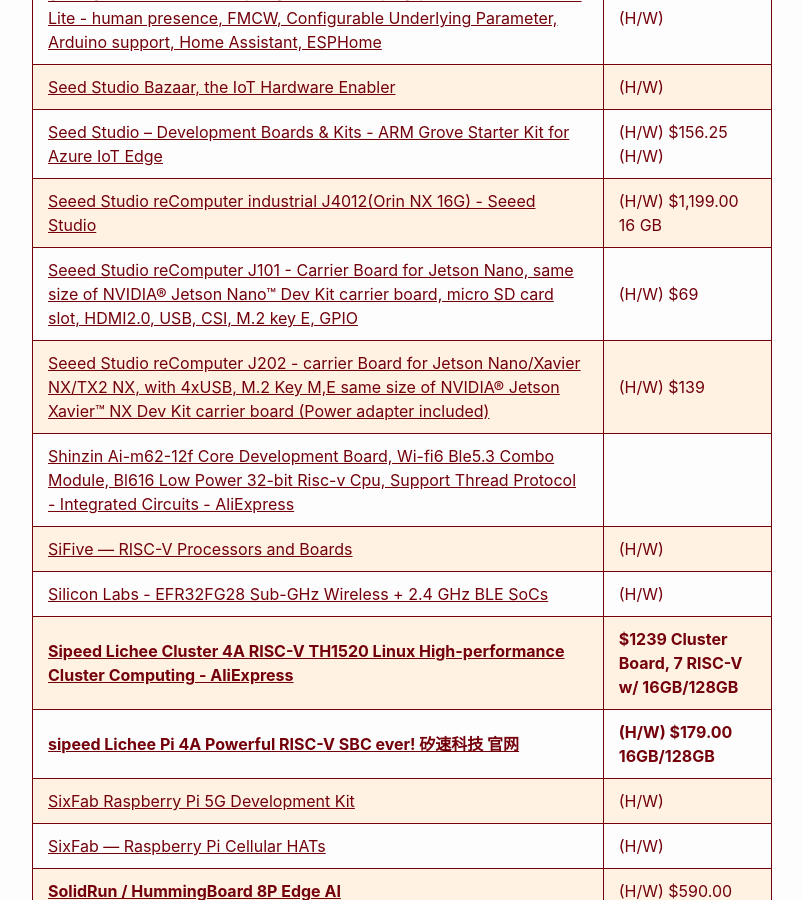
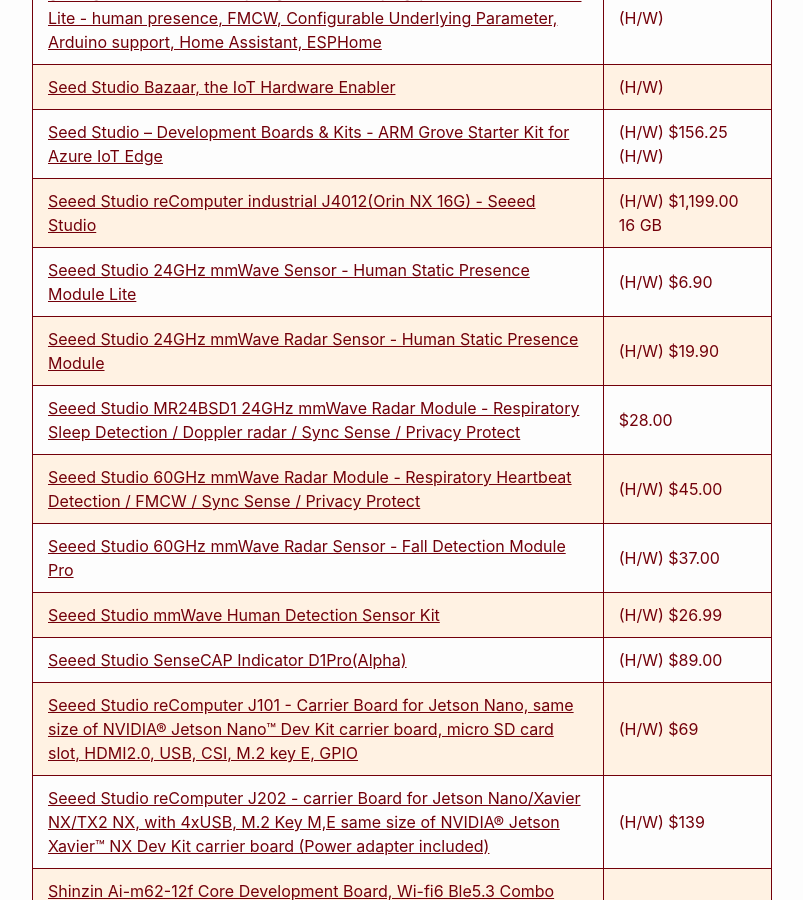
Before and after one commit to RalphHightower/RalphHightower, a Jekyll site: the page built from Hardware/HardwareLinks.md, in a window 1280 px wide and 900 px high, scrolled down 15624 px. Shown: the whole window, without its empty margins (238-1041 px from the left). Built offline with Jekyll 4.4.1, drawn with Linux system fonts in a browser that asks for light colours; our own code applies the rules of GitHub Pages for plain Markdown files; some of the changed text lies outside the part shown.

Commit message:
[docs](doc): HardwareLinks(extended description)

```diff
--- a/Hardware/HardwareLinks.md
+++ b/Hardware/HardwareLinks.md
@@ -240,6 +240,13 @@
 | [Seed Studio Bazaar, the IoT Hardware Enabler](https://www.seeedstudio.com/) | (H/W) |
 | [Seed Studio – Development Boards & Kits - ARM Grove Starter Kit for Azure IoT Edge](https://www.mouser.com/ProductDetail/Seeed-Studio/110060907?qs=F5EMLAvA7IDNpcLlKtTb1g%3D%3D) | (H/W) $156.25 (H/W) |
 | [Seeed Studio reComputer industrial J4012(Orin NX 16G) - Seeed Studio](https://www.seeedstudio.com/reComputer-Industrial-J4012-p-5684.html ) | (H/W) $1,199.00 16 GB |
+| [Seeed Studio 24GHz mmWave Sensor - Human Static Presence Module Lite](https://www.seeedstudio.com/24GHz-mmWave-Sensor-Human-Static-Presence-Module-Lite-p-5524.html ) | (H/W) $6.90 |
+| [Seeed Studio 24GHz mmWave Radar Sensor - Human Static Presence Module](https://www.seeedstudio.com/24GHz-mmWave-Radar-Sensor-Human-Static-Presence-Module-p-5267.html ) | (H/W) $19.90 |
+| [Seeed Studio MR24BSD1 24GHz mmWave Radar Module - Respiratory Sleep Detection / Doppler radar / Sync Sense / Privacy Protect](https://www.seeedstudio.com/24GHz-mmWave-Radar-Sensor-Sleep-Breathing-Monitoring-Module-p-5304.html ) | $28.00 |
+| [Seeed Studio 60GHz mmWave Radar Module - Respiratory Heartbeat Detection / FMCW / Sync Sense / Privacy Protect](https://www.seeedstudio.com/60GHz-mmWave-Radar-Sensor-Breathing-and-Heartbeat-Module-p-5305.html ) | (H/W) $45.00 |
+| [Seeed Studio 60GHz mmWave Radar Sensor - Fall Detection Module Pro](https://www.seeedstudio.com/60GHz-mmWave-Radar-Sensor-Fall-Detection-Module-Pro-p-5375.html ) | (H/W) $37.00 |
+|[Seeed Studio mmWave Human Detection Sensor Kit](https://www.seeedstudio.com/mmWave-Human-Detection-Sensor-Kit-p-5773.html ) | (H/W) $26.99 |
+| [Seeed Studio SenseCAP Indicator D1Pro(Alpha)](https://www.seeedstudio.com/SenseCAP-Indicator-D1Pro-p-5644.html ) | (H/W) $89.00 |
 | [Seeed Studio reComputer J101 - Carrier Board for Jetson Nano, same size of NVIDIA® Jetson Nano™ Dev Kit carrier board, micro SD card slot, HDMI2.0, USB, CSI, M.2 key E, GPIO](https://www.seeedstudio.com/reComputer-J101-v2-Carrier-Board-for-Jetson-Nano-p-5396.html) | (H/W) $69 |
 | [Seeed Studio reComputer J202 - carrier Board for Jetson Nano/Xavier NX/TX2 NX, with 4xUSB, M.2 Key M,E same size of NVIDIA® Jetson Xavier™ NX Dev Kit carrier board (Power adapter included)](https://www.seeedstudio.com/reComputer-J202-Carrier-Board-for-Jetson-Xavier-NX-p-5397.html) | (H/W) $139 |
 | [Shinzin Ai-m62-12f Core Development Board, Wi-fi6 Ble5.3 Combo Module, Bl616 Low Power 32-bit Risc-v Cpu, Support Thread Protocol - Integrated Circuits - AliExpress](https://www.aliexpress.com/item/1005005438854506.html ) |
@@ -688,6 +695,8 @@
 | [Radxa CM3S Rockchip RK3566 SODIMM system-on-module supports up to 8GB RAM, 128GB flash, wireless module - CNX Software](https://www.cnx-software.com/2023/12/29/radxa-cm3s-rockchip-rk3566-sodimm-system-on-module-8gb-ram-128gb-flash-wireless-module/ ) |
 | [EXT-2.5GE-RK3588-RT is a quad 2.5GbE Ethernet expansion board for ROC-RK3588-RT SBC - CNX Software](https://www.cnx-software.com/2024/01/02/ext-2-5ge-rk3588-rt-quad-2-5gbe-ethernet-expansion-board-roc-rk3588-rt-sbc/ ) |
 | [NanoPC-T6 LTS SBC adds USB ports, 32MB SPI flash, drops 4G LTE support - CNX Software](https://www.cnx-software.com/2024/01/08/nanopc-t6-lts-sbc-adds-usb-ports-32mb-spi-flash-drops-4g-lte-support/ ) |
+| [SenseCAP Indicator D1Pro Review - An ESP32-S3 & RP2040 IoT devkit with a 4-inch display, LoRa connectivity, sensors - CNX Software](https://www.cnx-software.com/2023/05/27/sensecap-indicator-d1pro-review-an-esp32-s3-rp2040-iot-devkit-with-a-4-inch-display-lora-connectivity-sensors/ ) |
+| [Seeed Studio mmWave sensor kit - Part 1: unboxing and first impression with ESPHome and Home Assistant - CNX Software](https://www.cnx-software.com/2023/12/19/seeed-studio-mmwave-sensor-kit-unboxing-esphome-home-assistant/ ) |
 
 [^21]: • 1.5GHz quad-core 64-bit ARM Cortex-A72 CPU (Roughly 3× performance)<br />• 1GB, 2GB, or 4GB of LPDDR4 SDRAM<br />• Full-throughput Gigabit Ethernet<br />• Dual-band 802.11ac wireless networking<br />• Bluetooth 5.0<br />• Two USB 3.0 and two USB 2.0 ports<br />• Dual monitor support, at resolutions up to 4K<br />• VideoCore VI graphics, supporting OpenGL ES 3.x<br />• 4Kp60 hardware decode of HEVC video<br />Complete compatibility with earlier Raspberry Pi products
 
```
